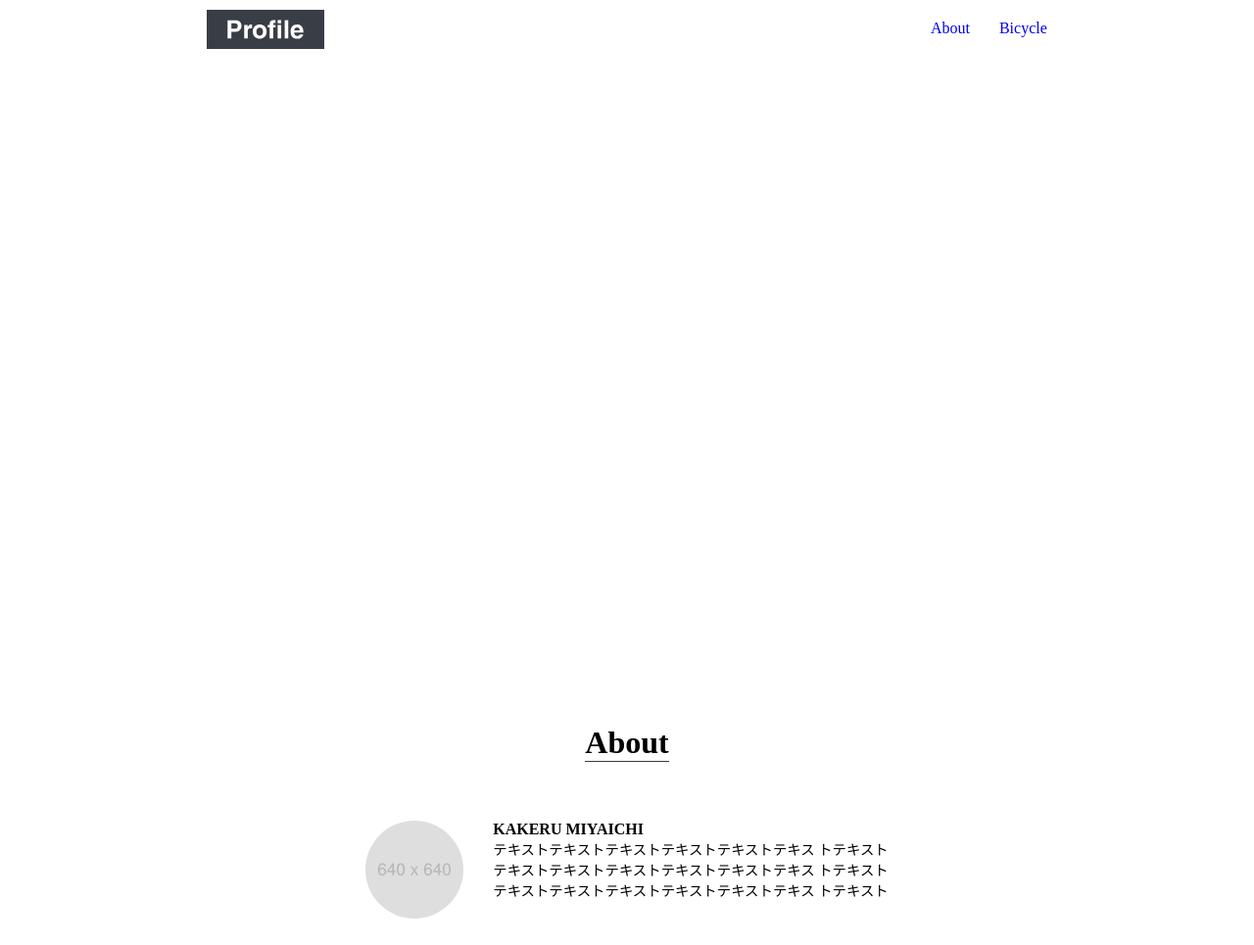
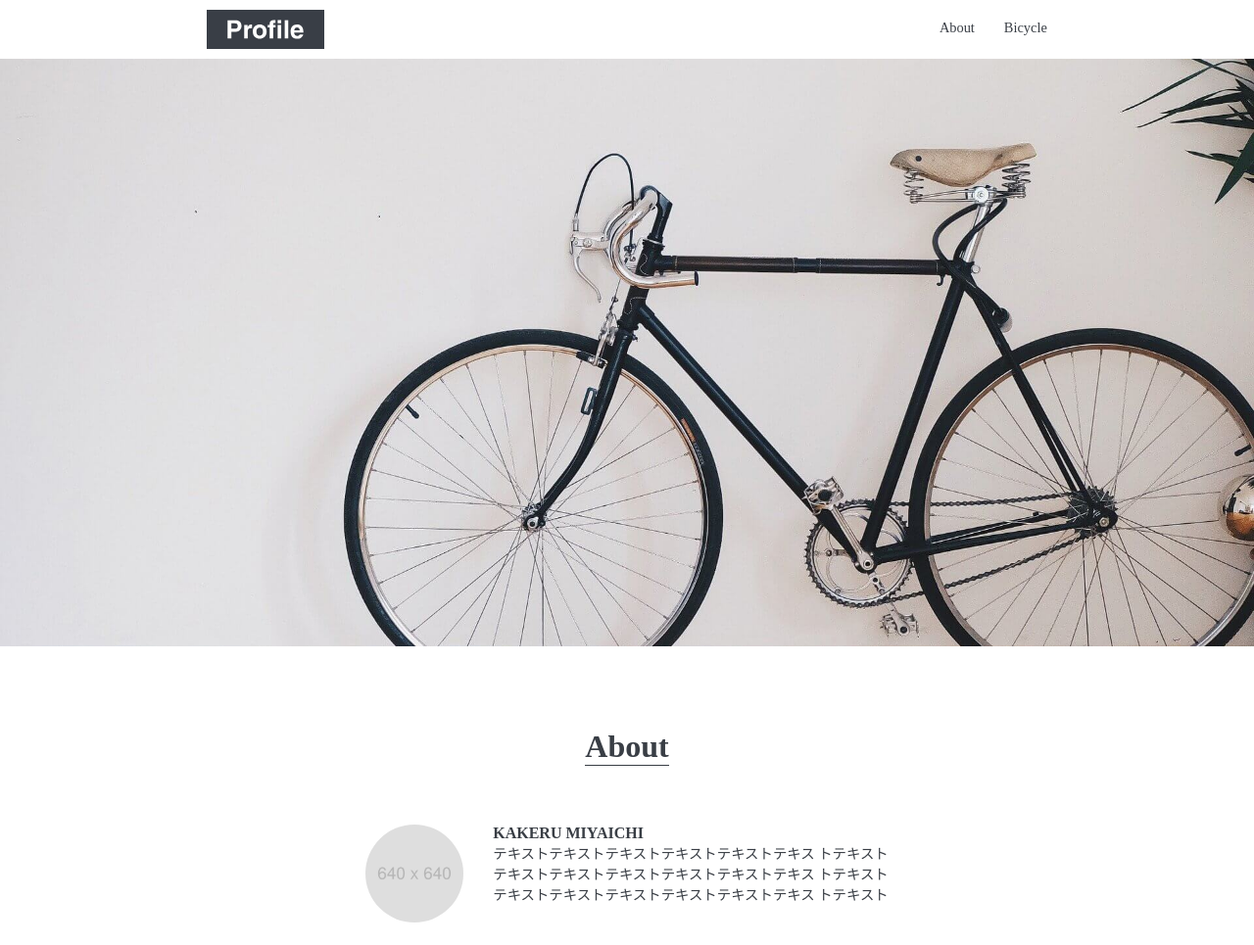
Before and after one commit to ori-medtech/codestep-bicycle, a plain HTML site: page index.html in a window 1280 px wide. Shown: the top 965 px of the page at 98% size. Drawn offline with Linux system fonts and the light colour scheme; some packages are replaced by stand-ins of ours.

Commit message:
Add files via upload

```diff
--- a/css/style.css
+++ b/css/style.css
@@ -1,4 +1,13 @@
 /* utility */
+html {
+  font-size: 100%;
+}
+
+body {
+  color: #393E45;
+  font-size: 0.9rem;
+}
+
 .content_wrapper {
   width: 100%;
   max-width: 960px;
@@ -9,6 +18,15 @@
 a {
   text-decoration: none;
   cursor: pointer;
+  color: #393E45;
+}
+
+a:hover {
+  opacity: 0.8;
+}
+
+a:visited {
+  color: #393E45;
 }
 
 h2 {
@@ -66,24 +84,15 @@ nav li {
   display: inline-block;
   -webkit-transition: opacity .3s;
   transition: opacity .3s;
-  color: #393E45;
-}
-
-nav li:hover {
-  opacity: .8;
-}
-
-nav li:visited {
-  color: #393E45;
 }
 
 /* main-visual */
-.main-visual {
-  background: url(img/mainvisual.jpg);
+.main-visual img {
   width: 100%;
+  max-width: 1920px;
   height: 600px;
-  background-size: cover;
-  background-position: center;
+  -o-object-fit: cover;
+     object-fit: cover;
 }
 
 .about_container {
--- a/index.html
+++ b/index.html
@@ -25,8 +25,7 @@
   </header>
 
   <section class="main-visual">
-    <div class="content_wrapper">
-    </div>
+    <img src="img/mainvisual.jpg" alt="メインビジュアル">
   </section>
 
   <section class="about">
```
Also changed, not shown: 1 other file.
